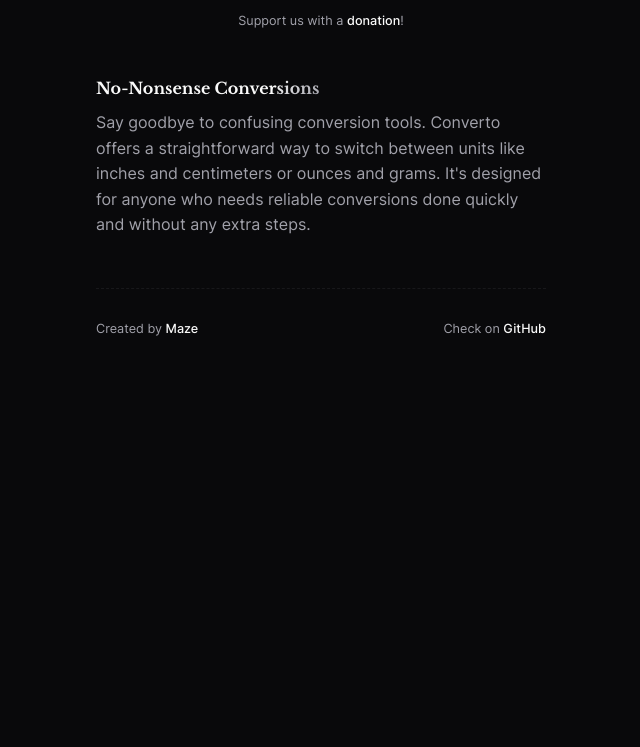
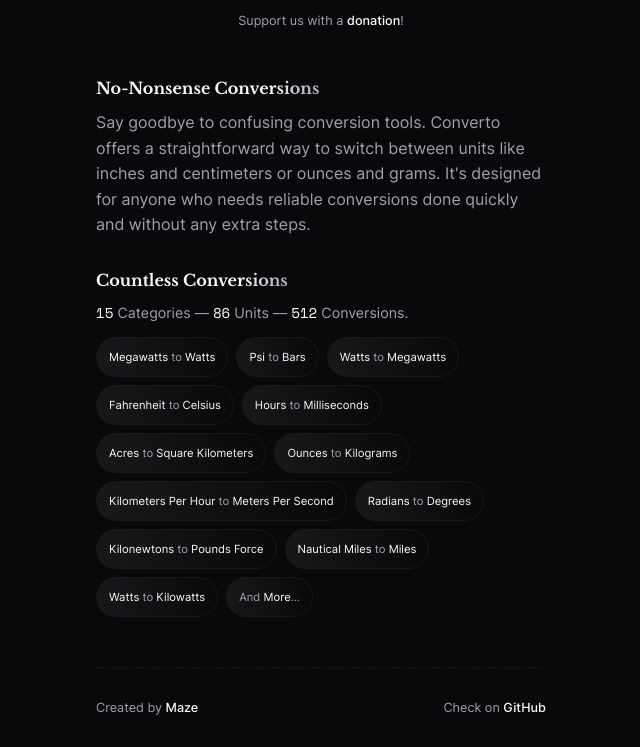
Before and after one commit to remvze/converto, an Astro site: page / in a window 1280 px wide. Shown: the part 448-1195 px from the top of the page, without its empty margins (319-959 px from the left). Before the commit the page ends 816 px from the top, so only its background shows below. Built offline with nearby package versions, Linux system fonts and the light colour scheme; Astro itself is replaced by a stand-in of ours.

Commit message:
feat: add exmaples

```diff
--- a/src/components/about.astro
+++ b/src/components/about.astro
@@ -1,16 +1,56 @@
 ---
+import { pick, pickMany } from '@/helpers/random';
 import { Container } from './container';
+
+import { unitsData, formatUnit } from '@/lib/units';
+
+const categories = Object.keys(unitsData).length;
+
+const units = Object.keys(unitsData).reduce((prev, curr) => {
+  return prev + Object.keys(unitsData[curr]).length;
+}, 0);
+
+const conversions = Object.keys(unitsData).reduce((prev, curr) => {
+  const units = Object.keys(unitsData[curr]).length;
+
+  return prev + units * (units - 1);
+}, 0);
+
+const examples = new Array(12).fill(null).map(() => {
+  const category = pick(Object.keys(unitsData));
+  const [unit1, unit2] = pickMany(Object.keys(unitsData[category]), 2);
+
+  return [formatUnit(unit1), formatUnit(unit2)];
+});
 ---
 
 <Container>
   <section class="about">
-    <h2>No-Nonsense Conver<span>sions</span></h2>
-    <p>
+    <h2 class="title">No-Nonsense Conver<span>sions</span></h2>
+    <p class="text">
       Say goodbye to confusing conversion tools. Converto offers a
       straightforward way to switch between units like inches and centimeters or
       ounces and grams. It&apos;s designed for anyone who needs reliable
       conversions done quickly and without any extra steps.
     </p>
+
+    <h2 class="title">Countless Conver<span>sions</span></h2>
+    <p class="stats">
+      <span>{categories}</span> Categories — <span>{units}</span> Units — <span
+        >{conversions}</span
+      > Conversions.
+    </p>
+    <div class="examples">
+      {
+        examples.map(([unit1, unit2]) => (
+          <div>
+            <span>{unit1}</span> to <span>{unit2}</span>
+          </div>
+        ))
+      }
+
+      <div>And <span>More</span>...</div>
+    </div>
   </section>
 </Container>
 
@@ -18,7 +58,7 @@
   .about {
     padding: 50px 0;
 
-    & h2 {
+    & .title {
       font-family: var(--font-display);
       font-weight: 700;
       color: var(--color-foreground);
@@ -34,10 +74,47 @@
       }
     }
 
-    & p {
+    & .text {
       margin-top: 12px;
+      margin-bottom: 32px;
       line-height: 1.6;
       color: var(--color-foreground-subtle);
     }
+
+    & .stats {
+      margin-top: 12px;
+      font-size: var(--font-sm);
+      line-height: 1.6;
+      color: var(--color-foreground-subtle);
+
+      & span {
+        font-family: var(--font-mono);
+        color: var(--color-foreground);
+      }
+    }
+
+    & .examples {
+      display: flex;
+      flex-wrap: wrap;
+      gap: 8px;
+      margin-top: 12px;
+
+      & div {
+        padding: 12px;
+        font-size: var(--font-2xsm);
+        color: var(--color-foreground-subtle);
+        background: linear-gradient(
+          90deg,
+          var(--color-neutral-100),
+          transparent
+        );
+        border: 1px solid var(--color-neutral-100);
+        border-radius: 1000px;
+
+        & span {
+          color: var(--color-foreground);
+        }
+      }
+    }
   }
 </style>
```
